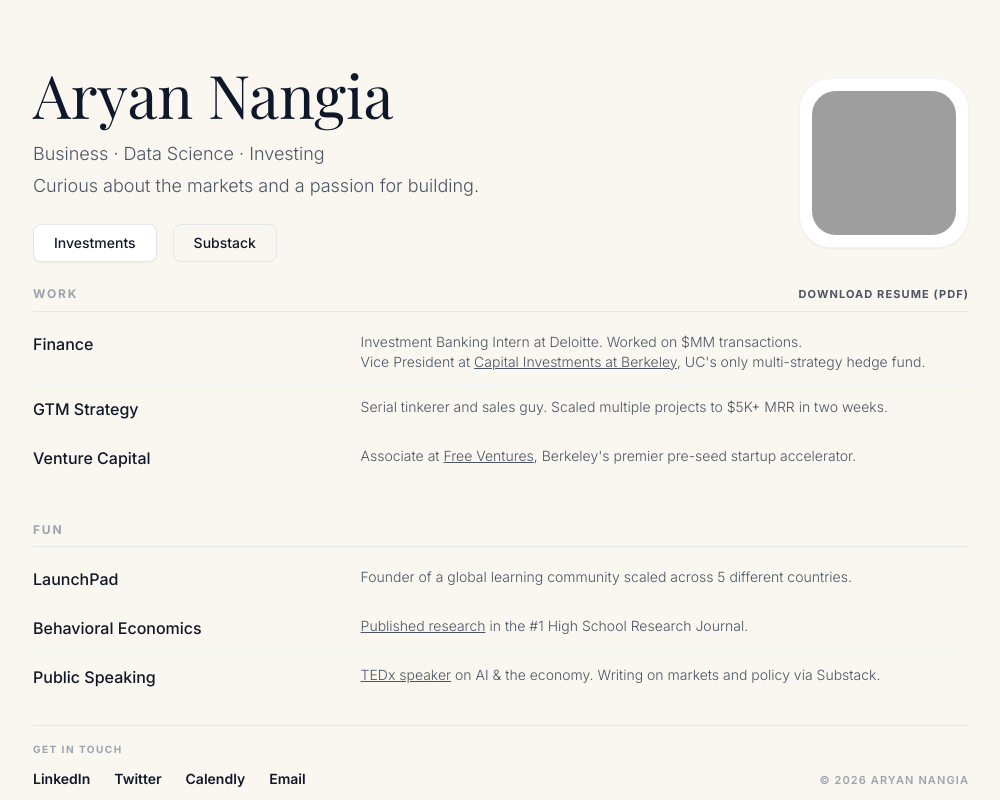
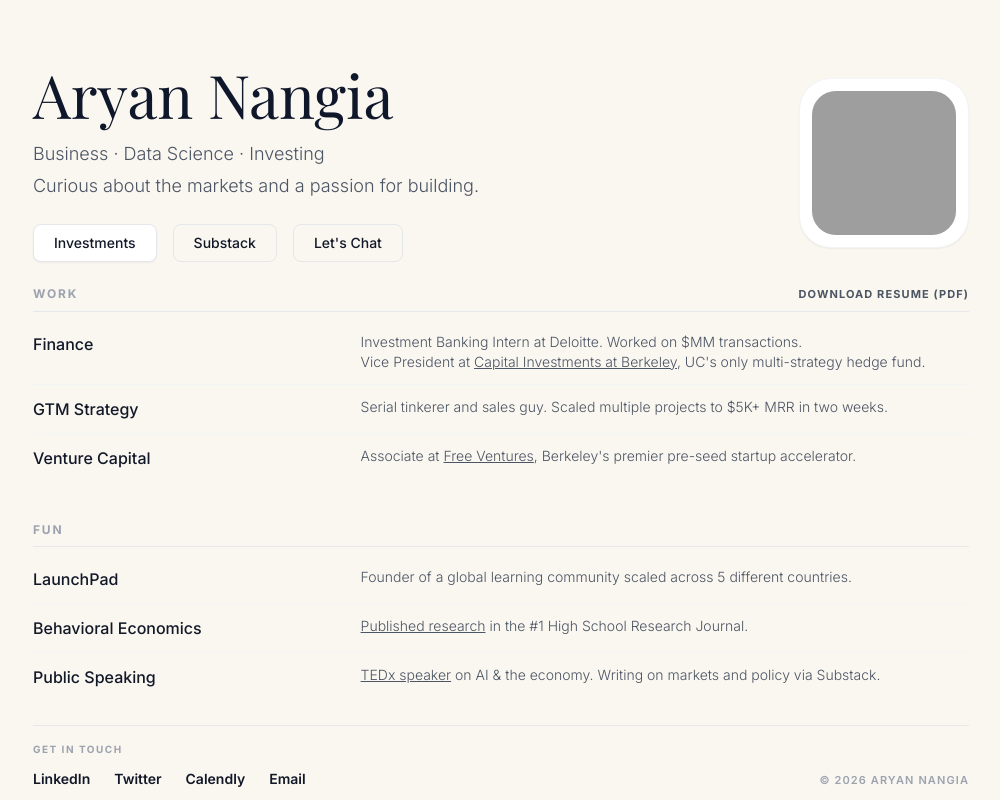
Before and after one commit to AryanNangia07/personal-website, a plain HTML site: page index.html in a window 1280 px wide. Shown: the whole page, without its empty margins (139-1139 px from the left). Drawn offline with nearby package versions, Linux system fonts and the light colour scheme; grey boxes are pictures that could not be loaded.

Commit message:
Restore homepage chat button as Let's Chat

```diff
--- a/index.html
+++ b/index.html
@@ -57,6 +57,9 @@
             </a>
             <a href="https://substack.com/@anangia" class="px-3 py-1.5 md:px-5 md:py-2 bg-transparent border border-gray-200 rounded-md md:rounded-lg text-[10px] md:text-sm font-medium hover:bg-white transition-colors">
               Substack
+            </a>
+            <a href="https://calendly.com/aryan-nangia-berkeley/30min" class="px-3 py-1.5 md:px-5 md:py-2 bg-transparent border border-gray-200 rounded-md md:rounded-lg text-[10px] md:text-sm font-medium hover:bg-white transition-colors">
+              Let's Chat
             </a>
           </div>
         </div>
```
